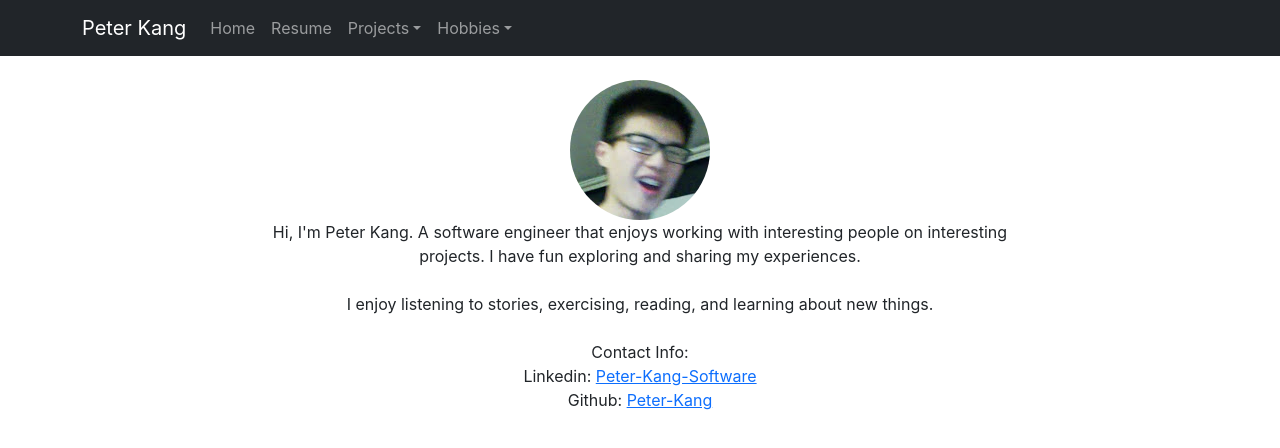
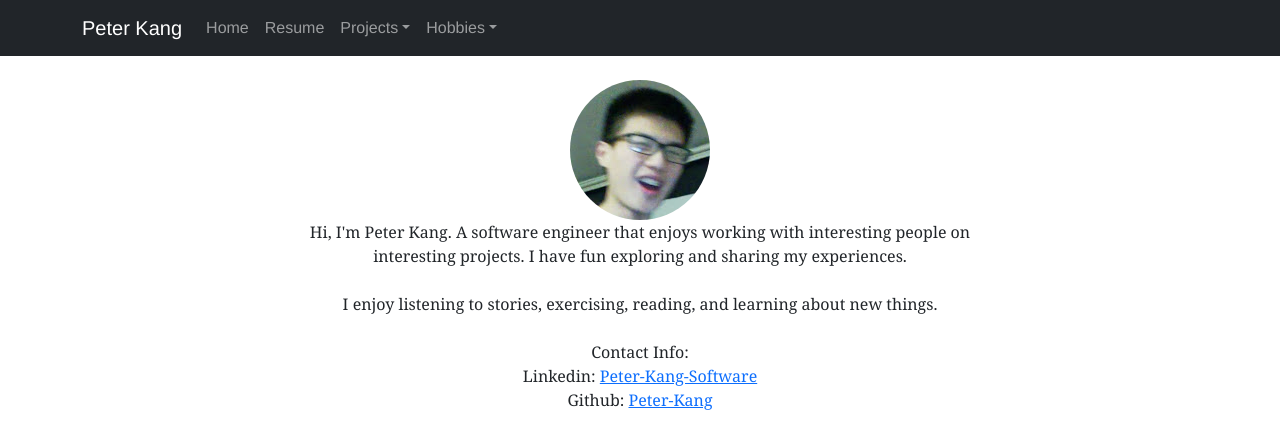
Before and after one commit to Peter-Kang/Peter-Kang.github.io, a React (Create React App) app: page / in a window 1280 px wide. Shown: the top 448 px of the page. Built offline with nearby package versions, Linux system fonts and the light colour scheme.

Commit message:
Updated font

```diff
--- a/src/index.css
+++ b/src/index.css
@@ -1,10 +1,12 @@
 body {
   margin: 0;
-  font-family: -apple-system, BlinkMacSystemFont, 'Segoe UI', 'Roboto', 'Oxygen',
-    'Ubuntu', 'Cantarell', 'Fira Sans', 'Droid Sans', 'Helvetica Neue',
-    sans-serif;
+  font-family: 'Libre Baskerville', Georgia, serif;
   -webkit-font-smoothing: antialiased;
   -moz-osx-font-smoothing: grayscale;
+}
+
+h1, h2, h3, h4, h5, h6{
+  font-family: 'Helvetica Neue', Helvetica, Arial, sans-serif
 }
 
 code {
@@ -12,4 +14,8 @@ code {
     monospace;
 }
 
+.navbar{
+  font-family: 'Helvetica Neue', Helvetica, Arial, sans-serif
+}
+
 @import 'bootstrap';
```
